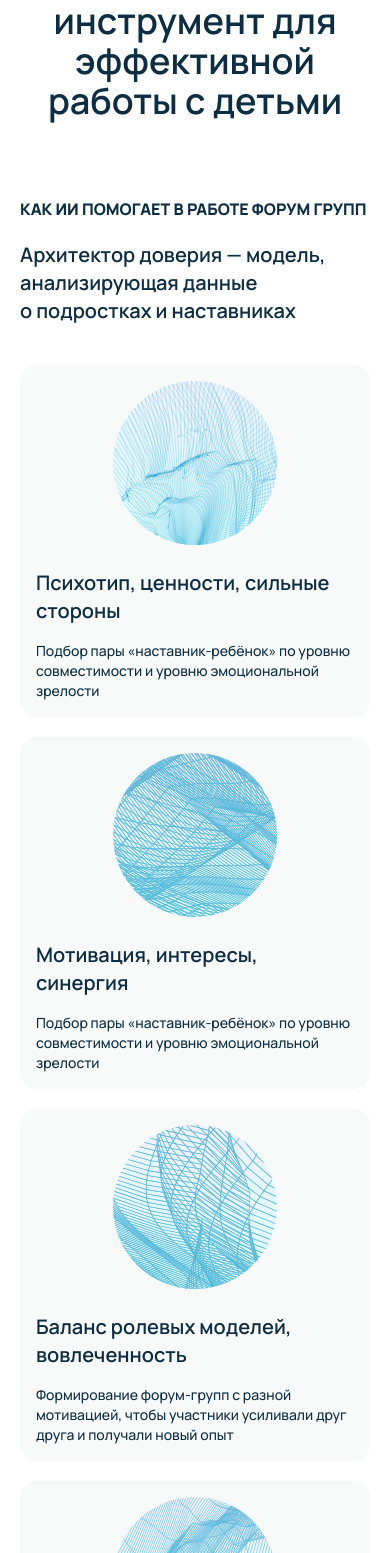
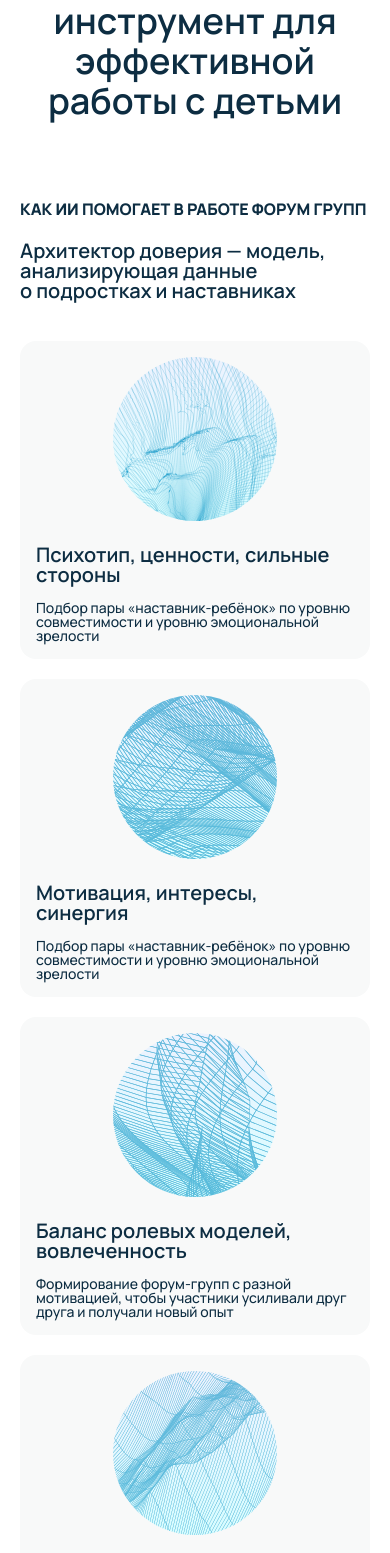
Before and after one commit to kozimovabduvali/sopopechitel, a React (Vite) app: page /aisupport in a window 390 px wide. Shown: the part 447-2000 px from the top of the page. Built offline with nearby package versions, Linux system fonts and the light colour scheme.

Commit message:
git push

```diff
--- a/src/components/Pages/AiSupport/GroupsForum.jsx
+++ b/src/components/Pages/AiSupport/GroupsForum.jsx
@@ -1,77 +1,65 @@
-import React from 'react'
-import ImagePic3 from '../../../assets/icons/pic3.svg'
-import ImagePic4 from '../../../assets/icons/pic4.svg'
-import ImagePic5 from '../../../assets/icons/pic5.svg'
-import ImagePic6 from '../../../assets/icons/pic6.svg'
+import ImagePic3 from '../../../assets/icons/pic3.svg';
+import ImagePic4 from '../../../assets/icons/pic4.svg';
+import ImagePic5 from '../../../assets/icons/pic5.svg';
+import ImagePic6 from '../../../assets/icons/pic6.svg';
+
+const data = [
+  {
+    img: ImagePic3,
+    title: "Психотип, ценности, сильные стороны",
+    description: "Подбор пары «наставник-ребёнок» по уровню совместимости и уровню эмоциональной зрелости",
+  },
+  {
+    img: ImagePic4,
+    title: "Мотивация, интересы, синергия",
+    description: "Подбор пары «наставник-ребёнок» по уровню совместимости и уровню эмоциональной зрелости",
+  },
+  {
+    img: ImagePic5,
+    title: "Баланс ролевых моделей, вовлеченность",
+    description: "Формирование форум-групп с разной мотивацией, чтобы участники усиливали друг друга и получали новый опыт",
+  },
+  {
+    img: ImagePic6,
+    title: "Поведенческий профиль эмоций, реакций",
+    description: "На основе ответов ребёнка собираются данные для составления дорожной карты ребёнка и наставника",
+  },
+];
 
 function GroupsForum() {
   return (
     <div>
-      <div className='max-w-187'>
-        <h4 className='font-extrabold md:text-xl uppercase'>Как ии помогает в работе форум групп</h4>
-        <h3 className='font-semibold text-xl md:text-[2rem]/[100%] lg:text-[2.5rem]/[100%] mt-6 md:mt-8 lg:mt-10'>
-          Архитектор доверия — модель, анализирующая данные о подростках и наставниках
+      <div className="max-w-187">
+        <h4 className="font-extrabold md:text-xl uppercase">
+          Как ии помогает в работе форум групп
+        </h4>
+        <h3 className="font-semibold text-xl md:text-[2rem] lg:text-[2.5rem] leading-[100%] mt-6 md:mt-8 lg:mt-10">
+          Архитектор доверия — модель, анализирующая данные о подростках и наставниках
         </h3>
       </div>
       {/* Card */}
-      <div className='grid md:grid-cols-2 gap-5 mt-10 md:mt-15 lg:mt-18'>
-        {/* 1 */}
-        <div className='bg-light-gray rounded-2xl lg:rounded-3xl p-4 lg:p-10'>
-          <div className='bg-gradient-to-b to-[#D8FDFF] from-[#EDF2FE] size-41 md:size-45 lg:size-60 mx-auto rounded-full overflow-hidden'>
-            <img src={ImagePic3} alt="pic3" />
+      <div className="grid md:grid-cols-2 gap-5 mt-10 md:mt-15 lg:mt-18">
+        {data.map((item, index) => (
+          <div
+            key={index}
+            className="bg-light-gray rounded-2xl lg:rounded-3xl p-4 lg:p-10"
+          >
+            <div className="bg-gradient-to-b to-[#D8FDFF] from-[#EDF2FE] size-41 md:size-45 lg:size-60 mx-auto rounded-full overflow-hidden">
+              <img src={item.img} alt={`pic${index + 3}`} />
+            </div>
+            <div className="mt-6 md:mt-8 lg:mt-10">
+              <h4 className="font-semibold text-xl md:text-[2rem] lg:text-[2.5rem] leading-[100%]">
+                {item.title}
+              </h4>
+              <p className="font-medium text-sm lg:text-base leading-[100%] mt-4 md:mt-6">
+                {item.description}
+              </p>
+            </div>
           </div>
-          <div className='mt-6 md:mt-8 lg:mt-10'>
-            <h4 className='font-semibold text-xl md:text-[2rem]/[100%] lg:text-[2.5rem]/[100%]'>Психотип, ценности, сильные стороны</h4>
-            <p className='font-medium text-sm lg:text-base mt-4 md:mt-6'>
-              Подбор пары «наставник-ребёнок» по уровню совместимости и уровню эмоциональной зрелости
-            </p>
-          </div>
-        </div>
-        {/* 2 */}
-        <div className='bg-light-gray rounded-2xl lg:rounded-3xl p-4 lg:p-10'>
-          <div className='bg-gradient-to-b to-[#D8FDFF] from-[#EDF2FE] size-41 md:size-45 lg:size-60 mx-auto rounded-full overflow-hidden'>
-            <img src={ImagePic4} alt="pic4" />
-          </div>
-          <div className='mt-6 md:mt-8 lg:mt-10'>
-            <h4 className='font-semibold text-xl md:text-[2rem]/[100%] lg:text-[2.5rem]/[100%]'>
-              Мотивация, интересы, синергия
-            </h4>
-            <p className='font-medium text-sm lg:text-base mt-4 md:mt-6'>
-              Подбор пары «наставник-ребёнок» по уровню совместимости и уровню эмоциональной зрелости
-            </p>
-          </div>
-        </div>
-        {/* 3 */}
-        <div className='bg-light-gray rounded-2xl lg:rounded-3xl p-4 lg:p-10'>
-          <div className='bg-gradient-to-b to-[#D8FDFF] from-[#EDF2FE] size-41 md:size-45 lg:size-60 mx-auto rounded-full overflow-hidden'>
-            <img src={ImagePic5} alt="pic5" />
-          </div>
-          <div className='mt-6 md:mt-8 lg:mt-10'>
-            <h4 className='font-semibold text-xl md:text-[2rem]/[100%] lg:text-[2.5rem]/[100%]'>
-              Баланс ролевых моделей, вовлеченность
-            </h4>
-            <p className='font-medium text-sm lg:text-base mt-4 md:mt-6'>
-              Формирование форум-групп с разной мотивацией, чтобы участники усиливали друг друга и получали новый опыт
-            </p>
-          </div>
-        </div>
-        {/* 4 */}
-        <div className='bg-light-gray rounded-2xl lg:rounded-3xl p-4 lg:p-10'>
-          <div className='bg-gradient-to-b to-[#D8FDFF] from-[#EDF2FE] size-41 md:size-45 lg:size-60 mx-auto rounded-full overflow-hidden'>
-            <img src={ImagePic6} alt="pic6" />
-          </div>
-          <div className='mt-6 md:mt-8 lg:mt-10'>
-            <h4 className='font-semibold text-xl md:text-[2rem]/[100%] lg:text-[2.5rem]/[100%]'>
-              Поведенческий профиль эмоций, реакций
-            </h4>
-            <p className='font-medium text-sm lg:text-base mt-4 md:mt-6'>
-              На основе ответов ребёнка собираются данные для составления дорожной карты ребёнка и наставника
-            </p>
-          </div>
-        </div>
+        ))}
       </div>
     </div>
-  )
+  );
 }
 
-export default GroupsForum
+export default GroupsForum;
--- a/src/components/Pages/Beneficiaries/HeroBenefic.jsx
+++ b/src/components/Pages/Beneficiaries/HeroBenefic.jsx
@@ -20,7 +20,7 @@ function HeroBenefic() {
 
         <span className='font-medium text-sm md:text-base'>КОМУ ПОМОГАЕМ</span>
       </div>
-      <h1 className='font-semibold text-4xl md:text-6xl lg:text-[80px]/[90%] mt-4 md:mt-6'>
+      <h1 className='font-semibold text-4xl/[100%] md:text-6xl/[100%] lg:text-[80px]/[90%] mt-4 md:mt-6'>
         Мы верим, что каждый ребёнок заслуживает внимания, заботы и возможности раскрыть свой потенциал
       </h1>
     </div>
--- a/src/components/Pages/Beneficiaries/MentorProject.jsx
+++ b/src/components/Pages/Beneficiaries/MentorProject.jsx
@@ -6,7 +6,7 @@ function MentorProject() {
       <div>
         <div>
           <h3 className="font-extrabold md:text-xl uppercase">Истории ребят, которым мы помогаем</h3>
-          <h2 className="max-w-212 font-semibold text-xl md:text-[2rem]/[100%] lg:text-[2.5rem]/[100%] mt-6 md:mt-8 lg:mt-10">
+          <h2 className="max-w-212 font-semibold text-xl md:text-[2rem] lg:text-[2.5rem] leading-[100%] mt-6 md:mt-8 lg:mt-10">
             Воспитанники ГКУ СО МО Семейный центр «Ступени» по программе наставничества, реализуемой с бизнес-клубом «АТЛАНТЫ»
           </h2>
         </div>
--- a/src/components/Pages/Help/MentorProject.jsx
+++ b/src/components/Pages/Help/MentorProject.jsx
@@ -11,7 +11,7 @@ function MentorProject() {
           <h2 className="max-w-190 font-semibold text-xl md:text-[2rem]/[100%] lg:text-[2.5rem]/[100%]">
             Наставничество — это осознанная ответственная миссия
           </h2>
-          <p className='max-w-102.5 md:ml-auto font-medium text-sm md:text-base lg:text-xl'>
+          <p className='max-w-102.5 md:ml-auto font-medium text-sm md:text-base lg:text-xl leading-[100%'>
             Мы тщательно готовим каждого наставника, чтобы его участие в жизни ребёнка было безопасным, полезным и комфортным для обеих сторон
           </p>
         </div>
```
